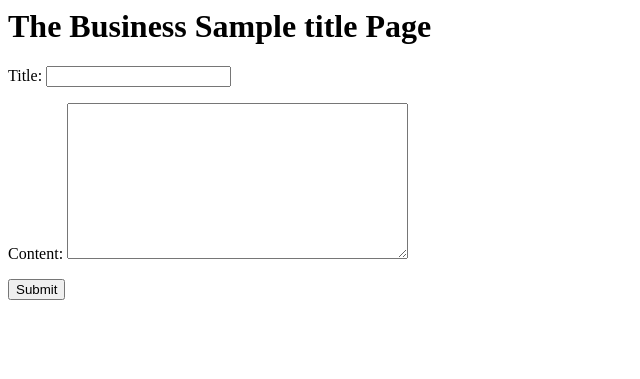
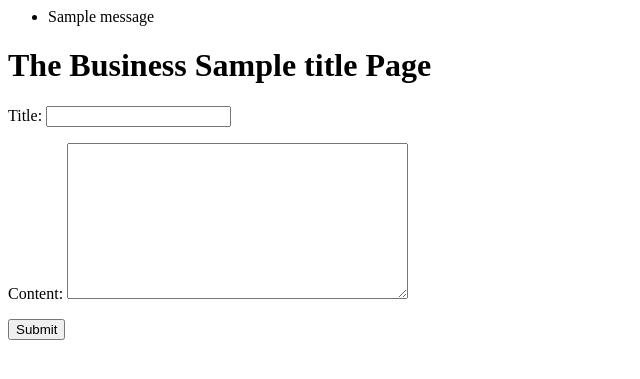
Before and after one commit to othmanalhelal/othman, a Django app: template businesses/templates/business_update.htm in a window 1280 px wide. Shown: the top 379 px of the page, without its empty margins (0-640 px from the left). Run offline with Django 3.2, Linux system fonts and the light colour scheme; the template is opened without the code that fills it: values named after a table or form of the project are taken from there, most other values are stand-ins (such as "Sample title", 1, 10 or a date in 2020); one stand-in notice (Sample message) is shown.

Commit message:
Django message framework displaying messages

```diff
--- a/businesses/templates/business_update.htm
+++ b/businesses/templates/business_update.htm
@@ -4,6 +4,14 @@
 	<title>Business {{title}}</title>
 </head>
 <body>
+	{% if messages %}
+	<ul class="messages">
+		{% for message in messages %}
+		<li{% if message.tags %} class="{{ message.tags }}"{% endif %}>{{ message }}</li>
+		{% endfor %}
+	</ul>
+	{% endif %}
+
 	<h1>The Business {{title}} Page</h1>
 	<form action="{ url 'businesses:update' business_id=instance.id %}" method="BUSINESS">
 	{% csrf_token %}
--- a/businesses/views.py
+++ b/businesses/views.py
@@ -10,6 +10,7 @@ def business_create(request):
 	form = BusinessForm(request.BUSINESS or None)
 	if form.is_valid()
 		form.save()
+		messages.success(requests, "Successfully Created!")
 		return redirect("businesses:list")
 	context = {
 	"title": "Create",
@@ -41,6 +42,7 @@ def business_update(request, business_id):
 	form = BusinessForm(request.BUSINESS or None, instance = instance)
 	if form.is_valid():
 		form.save()
+		messages.success(request, "Successfully Edited!")
 		return redirect(instance.get_absolute_url())
 	context = {
 	"form":form,
```
